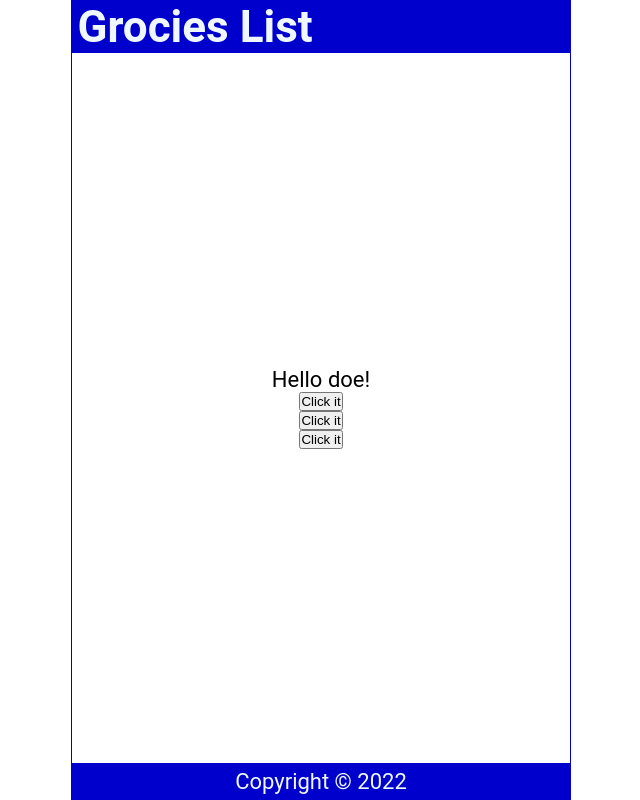
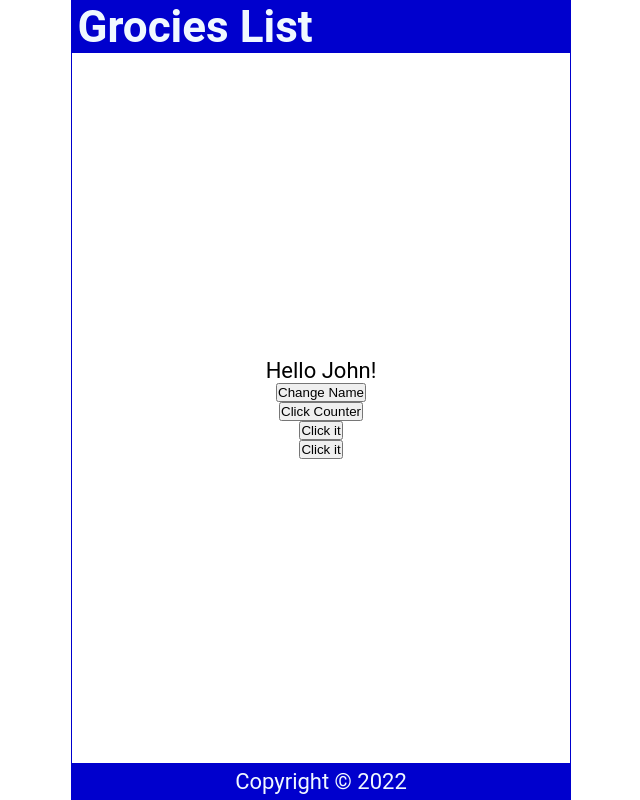
Before and after one commit to HtinSharKyaw/react-crash-course, a React (Create React App) app: page / in a window 1280 px wide. Shown: the whole page, without its empty margins (319-959 px from the left). Built offline with nearby package versions, Linux system fonts and the light colour scheme.

Commit message:
useState added

```diff
--- a/src/Content.js
+++ b/src/Content.js
@@ -1,18 +1,22 @@
-import React from 'react'
+import React , {useState} from 'react'
+
 
 const Content = () => {
+  const [name , setName] = useState('John');
+  const [count , setCount] = useState(0); //declare the defualt state in the parathesis
+
   const handleNameChange = () => {
     const names = ['john','doe','james'];
     const random = Math.floor(Math.random() * 3) ;
-    return names[random];
+    setName(names[random]);
   }
 
   const handleClick = () => {
-    console.log('you clicked it');
+    setCount(count + 1);
   }
 
-  const handleClick2 = (name) => {
-    console.log(`you clicked it ${name}`);
+  const handleClick2 = (methodName) => {
+    console.log(`you clicked it ${methodName}`);
   }
 
   const handleClick3 = (e) => {
@@ -21,8 +25,10 @@ const Content = () => {
 
   return (
     <main>
-    <p>Hello {handleNameChange()}!</p>
-    <button onClick={handleClick}>Click it</button>
+    <p>Hello {name}!</p>
+
+    <button onClick={handleNameChange}>Change Name</button>
+    <button onClick={handleClick}>Click Counter</button>
     <button onClick={() => handleClick2('John')}>Click it</button>
     <button onClick={(e) => handleClick3(e)}>Click it</button>
     </main>
```
